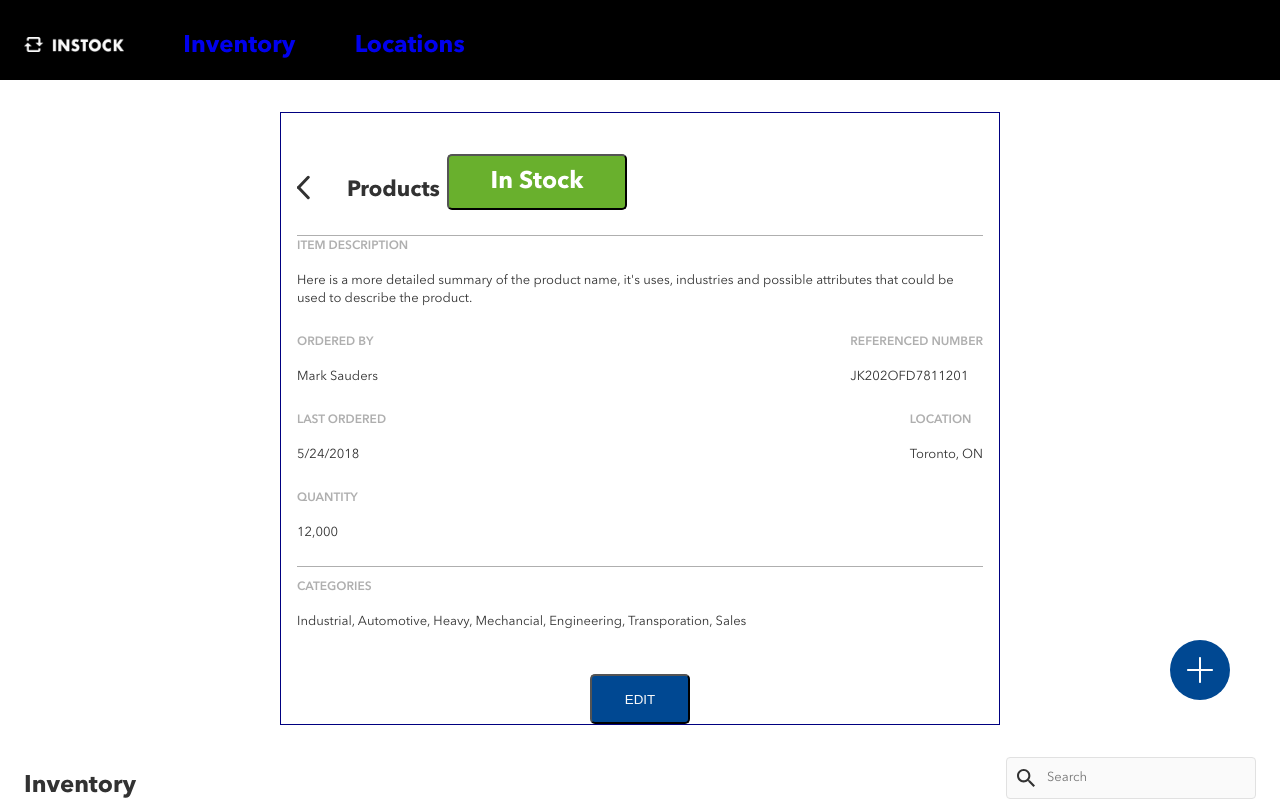
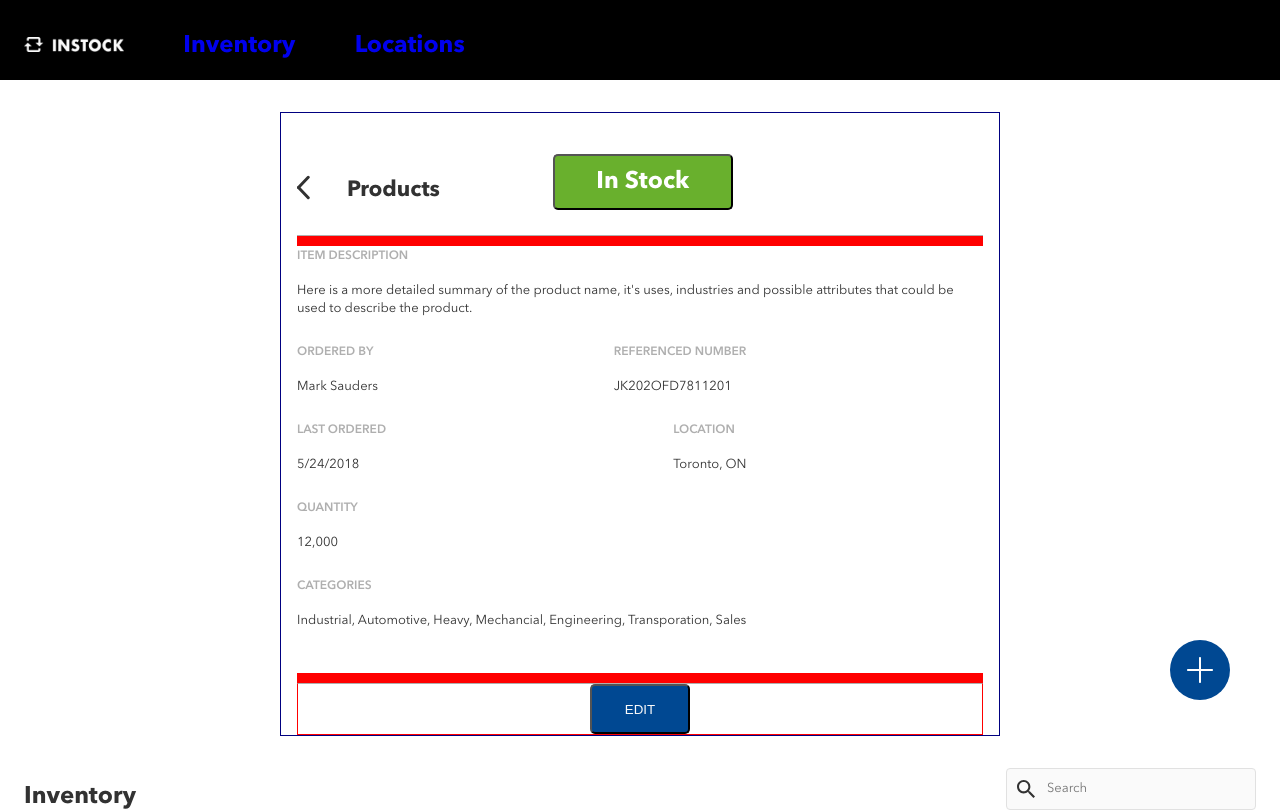
Before and after one commit to SoLetsCode/instock-pod-3, a React (Create React App) app in the folder sprint-one/client/: page /location in a window 1280 px wide. Shown: the top 811 px of the page. Built offline with nearby package versions, Linux system fonts and the light colour scheme; no server answers.

Commit message:
Last save until tomorrow am

```diff
--- a/sprint-one/client/src/components/Products.js
+++ b/sprint-one/client/src/components/Products.js
@@ -11,17 +11,19 @@ const Products = () => {
         <button className="products__header-instock-btn">In Stock</button>
       </div>
 
+      <div className="products__segment-panels">
         <div className="products__segment-uno">
           <h2 className="products__segment-flex-item products__segment-title">
             ITEM DESCRIPTION
           </h2>
           <p className="products__segment-flex-item products__segment-content">
             Here is a more detailed summary of the product name, it's uses,
-          industries and possible attributes that could be used to describe the
-          product.
+            industries and possible attributes that could be used to describe
+            the product.
           </p>
         </div>
-      <div>
+
+        <div products__segment-two>
           <div className="products__segment">
             <div className="products__segment-section">
               <h2 className="products__segment-flex-item products__segment-title">
@@ -31,7 +33,6 @@ const Products = () => {
                 Mark Sauders
               </p>
             </div>
-
             <div className="products__segment-section">
               <h2 className="products__segment-flex-item products__segment-title">
                 REFERENCED NUMBER
@@ -51,7 +52,6 @@ const Products = () => {
                 5/24/2018
               </p>
             </div>
-
             <div className="products__segment-section">
               <h2 className="products__segment-flex-item products__segment-title">
                 LOCATION
@@ -72,6 +72,7 @@ const Products = () => {
               </p>
             </div>
           </div>
+
           <div className="products__segment-uno">
             <div className="products__segment-section">
               <h2 className="products__segment-flex-item products__segment-title">
@@ -87,6 +88,8 @@ const Products = () => {
             </div>
           </div>
         </div>
+      </div>
+
       <div className="products__edit-btn-wrapper">
         <button className="products__edit-btn">EDIT</button>
       </div>
--- a/sprint-one/client/src/styles/App.css
+++ b/sprint-one/client/src/styles/App.css
@@ -579,7 +579,8 @@ a {
 .products {
   margin: 0 auto;
   padding: 32px 16px 0 16px;
-  width: 288px;
+  width: 100%;
+  max-width: 288px;
 }
 
 .products__header {
@@ -622,6 +623,24 @@ a {
   font-family: avenir-bold;
   font-size: 24px;
   line-height: 32px;
+}
+
+.products__segment-panels {
+  display: -webkit-box;
+  display: -ms-flexbox;
+  display: flex;
+  -webkit-box-orient: vertical;
+  -webkit-box-direction: normal;
+      -ms-flex-direction: column;
+          flex-direction: column;
+  -webkit-box-pack: start;
+      -ms-flex-pack: start;
+          justify-content: flex-start;
+  -webkit-box-align: start;
+      -ms-flex-align: start;
+          align-items: flex-start;
+  border-top: 10px solid red;
+  border-bottom: 10px solid red;
 }
 
 .products__segment {
@@ -677,7 +696,8 @@ a {
 
 @media only screen and (min-width: 767px) {
   .products {
-    width: 720px;
+    width: 100%;
+    max-width: 720px;
   }
   .products__header {
     border-bottom: 1px solid #afafaf;
@@ -706,25 +726,37 @@ a {
             flex: 1 1;
   }
   .products__segment-final {
-    border-bottom: 1px solid #afafaf;
     margin-bottom: 10px;
   }
   .products__edit-btn-wrapper {
+    margin: 0 0 0 0;
+    border: 1px solid red;
     -webkit-box-pack: start;
         -ms-flex-pack: start;
             justify-content: flex-start;
+    border-top: 1px solid #afafaf;
   }
   .products__edit-btn {
     width: 100px;
   }
 }
 
-@media only screen and (min-width: 767px) {
+@media only screen and (min-width: 1440px) {
+  .products {
+    width: 100%;
+    max-width: 1080px;
+  }
   .products__header-title {
     margin: 0 0 16px 0;
     padding: 32px 0 16px 0;
     font-size: 22px;
     width: 100px;
+  }
+  .products__segment-panels {
+    -webkit-box-orient: horizontal;
+    -webkit-box-direction: normal;
+        -ms-flex-direction: row;
+            flex-direction: row;
   }
 }
 
--- a/sprint-one/client/src/styles/partials/_products.scss
+++ b/sprint-one/client/src/styles/partials/_products.scss
@@ -1,7 +1,8 @@
 .products {
   margin: 0 auto;
   padding: 32px 16px 0 16px;
-  width: 288px;
+  width: 100%;
+  max-width: 288px;
 
   &__header {
     display: flex;
@@ -40,6 +41,16 @@
 
     font-family: avenir-bold;
     @include m-font-h1;
+  }
+
+  &__segment-panels {
+    display: flex;
+    flex-direction: column;
+    justify-content: flex-start;
+    align-items: flex-start;
+
+    border-top: 10px solid red;
+    border-bottom: 10px solid red;
   }
 
   &__segment {
@@ -82,7 +93,8 @@
   }
 
   @include tablet {
-    width: 720px;
+    width: 100%;
+    max-width: 720px;
     &__header {
       border-bottom: 1px solid $silver;
       flex-wrap: no-wrap;
@@ -104,12 +116,14 @@
     }
 
     &__segment-final {
-      border-bottom: 1px solid $silver;
       margin-bottom: 10px;
     }
 
     &__edit-btn-wrapper {
+      margin: 0 0 0 0;
+      border: 1px solid red;
       justify-content: flex-start;
+      border-top: 1px solid $silver;
     }
 
     &__edit-btn {
@@ -117,7 +131,9 @@
     }
   }
 
-  @include tablet {
+  @include desktop {
+    width: 100%;
+    max-width: 1080px;
     &__header-title {
       margin: 0 0 16px 0;
       padding: 32px 0 16px 0;
@@ -125,8 +141,9 @@
 
       width: 100px;
     }
-  }
 
-  @include desktop {
+    &__segment-panels {
+      flex-direction: row;
+    }
   }
 }
```
Also changed, not shown: 1 other file (tests, documents, lock files or other folders). Lines whose indentation alone changed are shown as unchanged.
